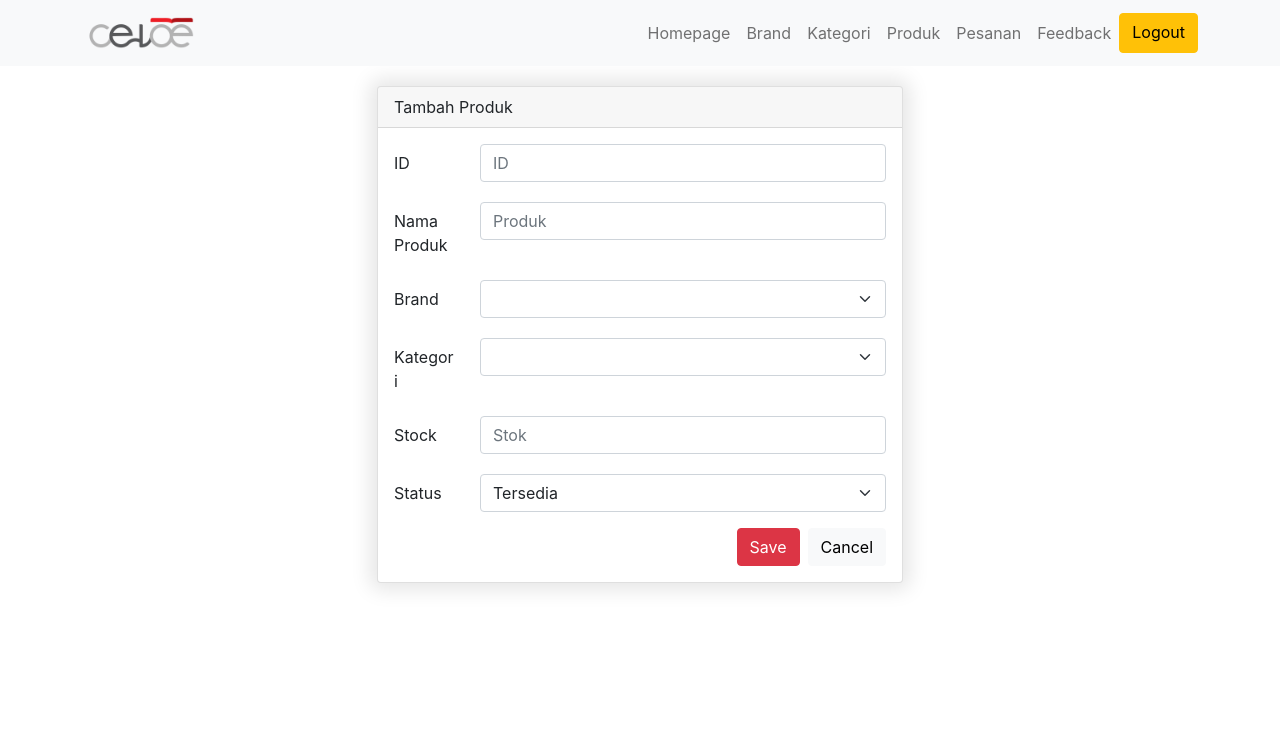
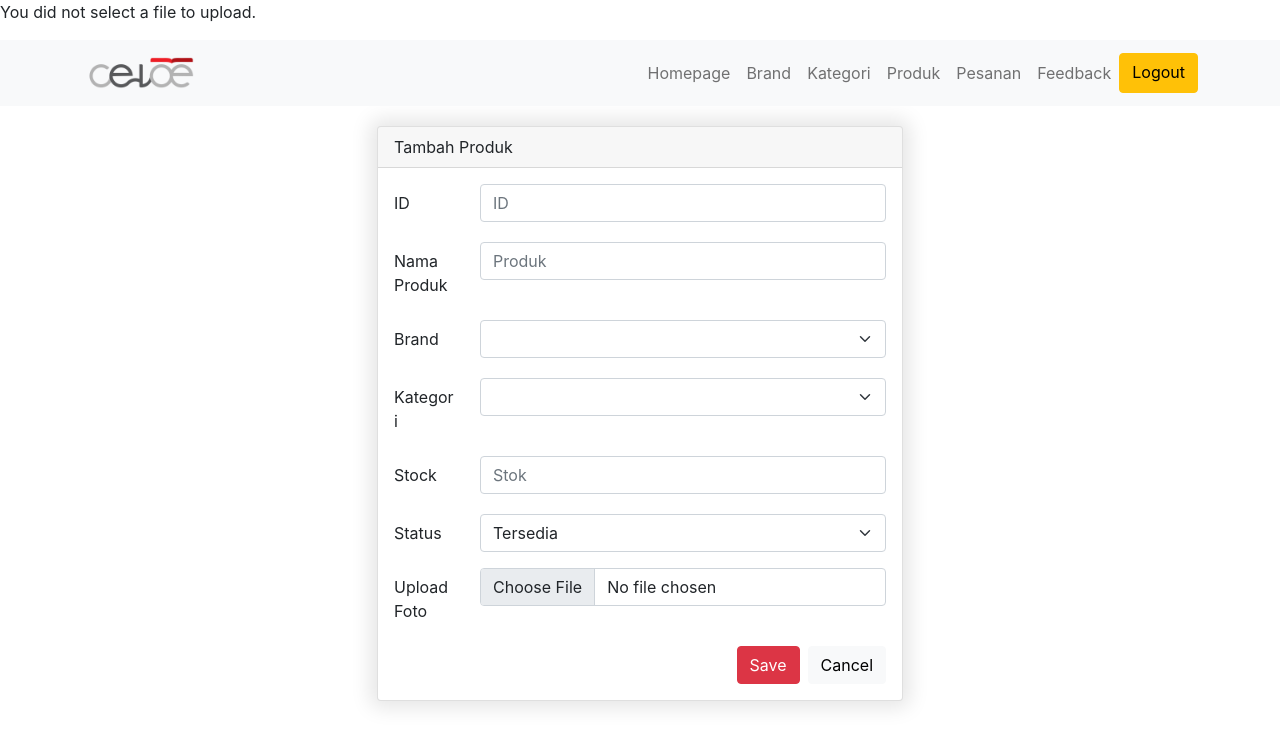
Before and after one commit to ahmadindran/celoe-inventory-management, a CodeIgniter app: page /magang-ci3/index.php/admin/produk/tambah in a window 1280 px wide. Shown: the top 747 px of the page. Run offline with CodeIgniter, Linux system fonts and the light colour scheme; tables that the repository leaves empty or names only in its code hold one stand-in row (values such as "Sample post"); lists and menus that the app fills with data are empty; some libraries are stand-ins or nearby versions.

Commit message:
Upload File

```diff
--- a/application/controllers/admin/Produk.php
+++ b/application/controllers/admin/Produk.php
@@ -22,22 +22,27 @@ class Produk extends CI_Controller
 
     function tambah()
     {
-        // $config['allowed_types'] = 'jpg|png';
-        // $config['upload_path'] = 'assets/uploads/';
-        // $this->load->library('upload', $config);
+        $img = 'assets/uploads/' . $this->input->post('id');
+        $config['allowed_types'] = 'jpg|png';
+        $config['upload_path'] = 'assets/upload/';
+        $config['max_size'] = 50000;
+        $this->upload->initialize($config);
+        $this->load->library('upload', $config);
+
         $data['judul'] = "Add Produk";
         $data['brand'] = $this->Produk_model->getBrandForProduk();
         $data['kategori'] = $this->Produk_model->getKategoriForProduk();
         $this->form_validation->set_rules('id', 'ID', 'required');
         $this->form_validation->set_rules('nama', 'Nama Produk', 'required');
         $this->form_validation->set_rules('stock', 'Stock', 'required');
-        if ($this->form_validation->run() == FALSE) {
-            // print_r($this->upload->display_errors());
+        if ($this->form_validation->run() == FALSE && !$this->upload->do_upload('file')) {
+            print_r($this->upload->display_errors());
             $this->load->view('templates/header', $data);
             $this->load->view('admin/navbar');
             $this->load->view('admin/produk/add');
             $this->load->view('templates/footer');
         } else {
+            $this->upload->do_upload('file');
             $this->Produk_model->addDataProduk();
             $this->session->set_flashdata('produk', 'Ditambahkan');
             redirect('admin/produk/index');
--- a/application/views/admin/produk/add.php
+++ b/application/views/admin/produk/add.php
@@ -6,7 +6,8 @@
                     Tambah Produk
                 </div>
                 <div class="card-body">
-                    <form action="" method="post">
+                    <form action="" method="post" enctype="multipart/form-data">
+
                         <div class="mb-3 row">
                             <label for="produk" class="col-sm-2 col-form-label">ID</label>
                             <div class="col-sm-10">
@@ -14,6 +15,7 @@
                                 <div class="form-text text-danger"><?= form_error('produk'); ?></div>
                             </div>
                         </div>
+
                         <div class="mb-3 row">
                             <label for="produk" class="col-sm-2 col-form-label">Nama Produk</label>
                             <div class="col-sm-10">
@@ -21,6 +23,7 @@
                                 <div class="form-text text-danger"><?= form_error('produk'); ?></div>
                             </div>
                         </div>
+
                         <div class="mb-3 row">
                             <label for="produk" class="col-sm-2 col-form-label">Brand</label>
                             <div class="col-sm-10">
@@ -35,6 +38,7 @@
                                 <div class="form-text text-danger"><?= form_error('produk'); ?></div>
                             </div>
                         </div>
+
                         <div class="mb-3 row">
                             <label for="produk" class="col-sm-2 col-form-label">Kategori</label>
                             <div class="col-sm-10">
@@ -49,6 +53,7 @@
                                 <div class="form-text text-danger"><?= form_error('produk'); ?></div>
                             </div>
                         </div>
+
                         <div class="mb-3 row">
                             <label for="produk" class="col-sm-2 col-form-label">Stock</label>
                             <div class="col-sm-10">
@@ -56,6 +61,7 @@
                                 <div class="form-text text-danger"><?= form_error('produk'); ?></div>
                             </div>
                         </div>
+
                         <div class="mb-3 row">
                             <label for="produk" class="col-sm-2 col-form-label">Status</label>
                             <div class="col-sm-10">
@@ -63,6 +69,14 @@
                                     <option value="1">Tersedia</option>
                                     <option value="2">Tidak</option>
                                 </select>
+                            </div>
+                        </div>
+
+                        <div class="mb-3 row">
+                            <label for="produk" class="col-sm-2 col-form-label">Upload Foto</label>
+                            <div class="col-sm-10">
+                                <input class="form-control" id="file" name="file" type="file" placeholder="Foto">
+                                <div class="form-text text-danger"><?= form_error('produk'); ?></div>
                             </div>
                         </div>
 
```
Also changed, not shown: assets/upload/123.jpg (added), assets/upload/sony_sony-a5000-kit-16-50mm-oss-black-gudang-kamera-malang_full05.jpg (added).
